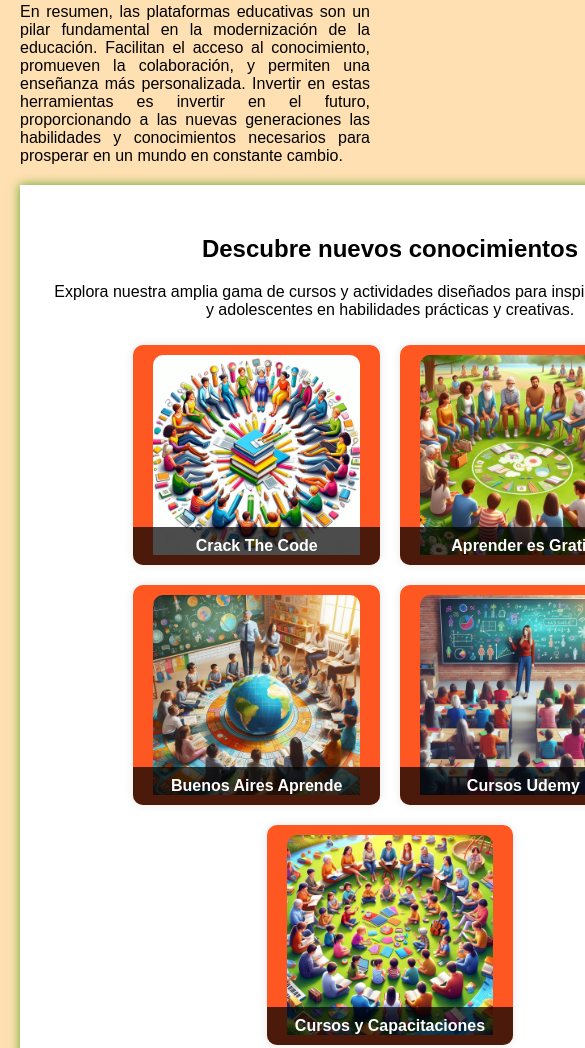
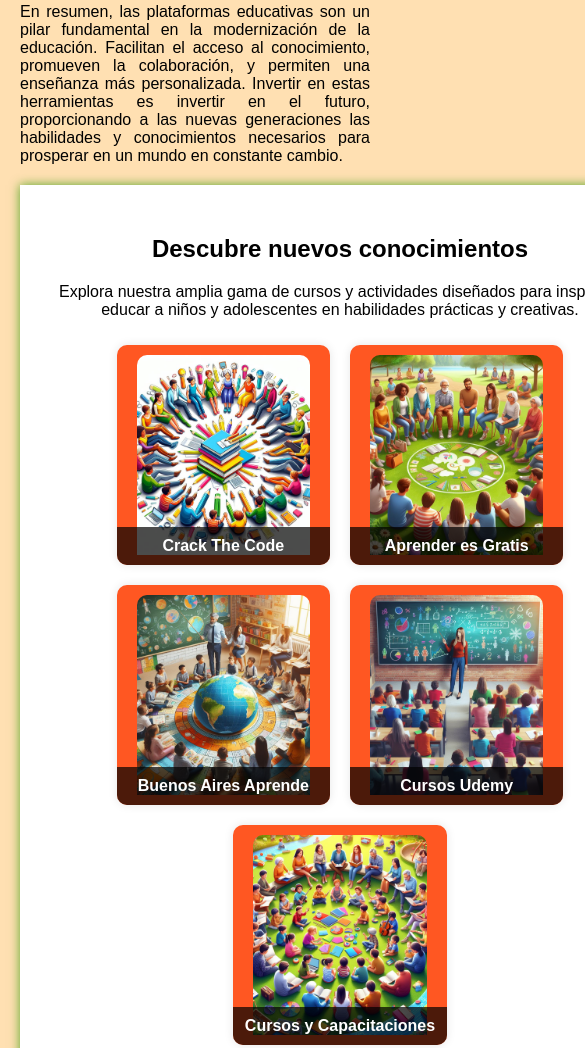
Before and after one commit to MarcosMerdine/TrabajoFinal.github.io, a website: page Index.html in a window 390 px wide. Shown: the part 1217-2265 px from the top of the page, 585 px wide, since content can reach past the window. Drawn offline with Linux system fonts and the light colour scheme; no server answers.

Commit message:
achico medida de responsiva de 700 a 600px

```diff
--- a/Styles.css
+++ b/Styles.css
@@ -205,7 +205,7 @@
     }
     .courses-section2 {
         min-height:auto;
-        width: 700px
+        width: 600px
     }
 }
 
```
